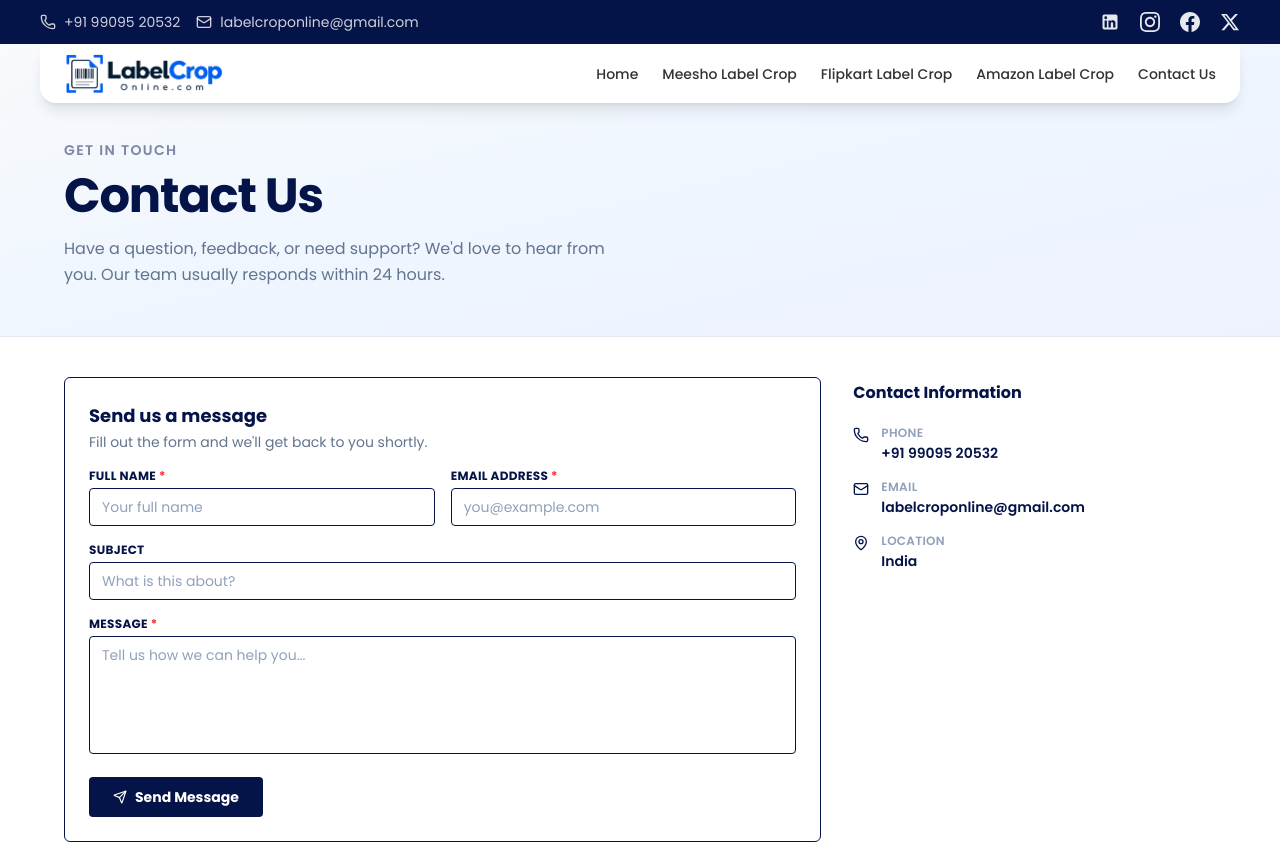
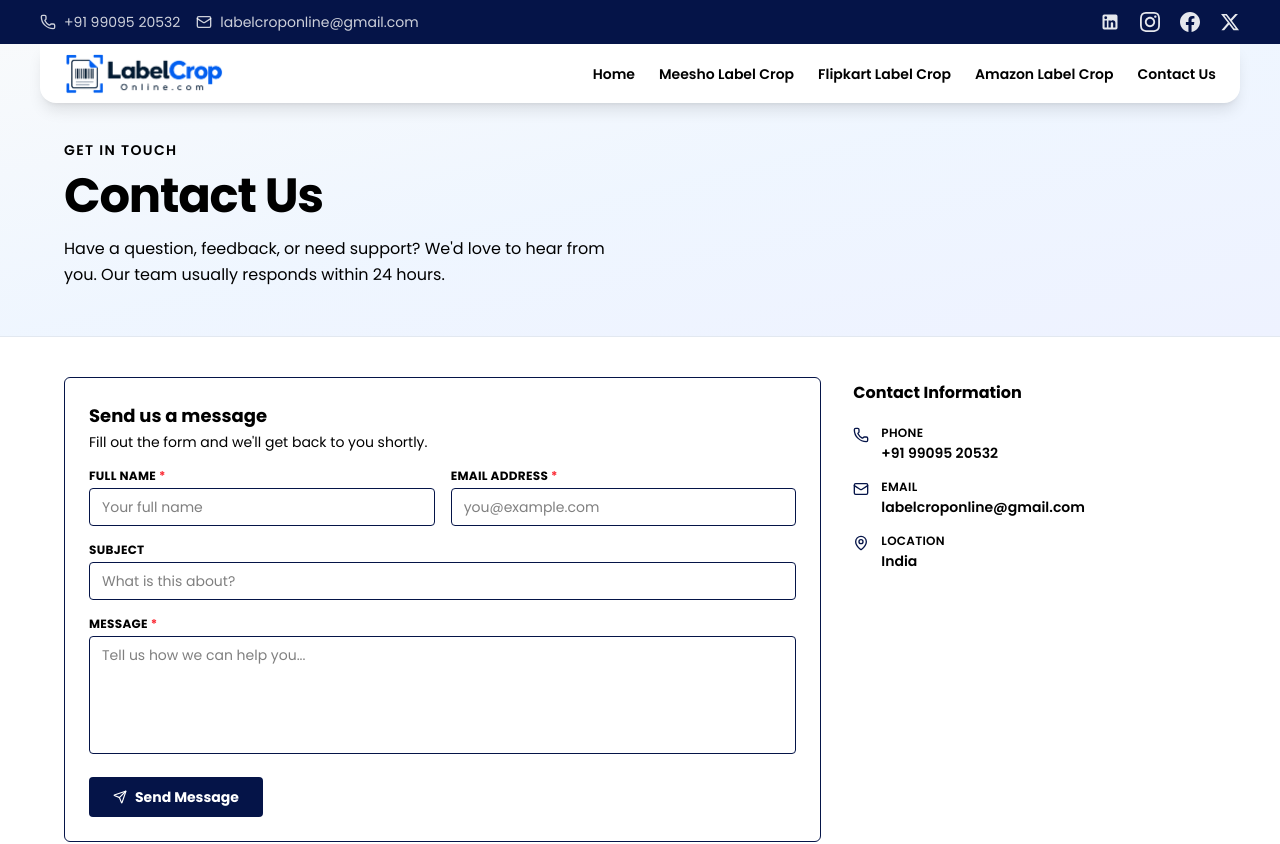
Before and after one commit to Utsavvasani/labelcroponline, a Next.js app: page /contact-us in a window 1280 px wide. Shown: the top 844 px of the page. Built offline with nearby package versions, Linux system fonts and the light colour scheme.

Commit message:
feat: implement foundational application pages including layout, landing, and legal documents

```diff
--- a/src/app/contact-us/page.tsx
+++ b/src/app/contact-us/page.tsx
@@ -25,13 +25,13 @@ export default function ContactUs() {
             {/* ── Hero ── */}
             <div className="bg-gradient-to-br from-slate-50 via-blue-50 to-indigo-50 border-b border-slate-200">
                 <div className="max-w-[1200px] mx-auto px-6 pt-24 pb-12">
-                    <p className="text-sm font-semibold tracking-widest uppercase text-[#051448]/50 mb-3">
+                    <p className="text-sm font-semibold tracking-widest uppercase text-black mb-3">
                         Get in Touch
                     </p>
-                    <h1 className="text-4xl sm:text-5xl font-bold tracking-tight text-[#051448] mb-4">
+                    <h1 className="text-4xl sm:text-5xl font-bold tracking-tight text-black mb-4">
                         Contact Us
                     </h1>
-                    <p className="text-slate-500 text-base max-w-xl leading-relaxed">
+                    <p className="text-black text-base max-w-xl leading-relaxed">
                         Have a question, feedback, or need support? We'd love to hear from
                         you. Our team usually responds within 24 hours.
                     </p>
@@ -47,10 +47,10 @@ export default function ContactUs() {
                         {submitted ? (
                             <div className="flex flex-col items-center justify-center text-center border border-[#051448] rounded-md p-10">
                                 <CheckCircle size={40} className="text-green-600 mb-3" />
-                                <h2 className="text-lg font-bold text-[#051448] mb-2">Message Sent!</h2>
-                                <p className="text-slate-600 text-sm max-w-sm leading-relaxed">
+                                <h2 className="text-lg font-bold text-black mb-2">Message Sent!</h2>
+                                <p className="text-black text-sm max-w-sm leading-relaxed">
                                     Thank you for reaching out. We'll get back to you at{" "}
-                                    <span className="font-semibold text-[#051448]">{formData.email}</span> within 24 hours.
+                                    <span className="font-semibold text-black">{formData.email}</span> within 24 hours.
                                 </p>
                                 <button
                                     onClick={() => { setSubmitted(false); setFormData({ name: "", email: "", subject: "", message: "" }); }}
@@ -65,14 +65,14 @@ export default function ContactUs() {
                                 className="border border-[#051448] rounded-md p-6 space-y-4"
                             >
                                 <div>
-                                    <h2 className="text-lg font-bold text-[#051448] mb-0.5">Send us a message</h2>
-                                    <p className="text-slate-500 text-sm">Fill out the form and we'll get back to you shortly.</p>
+                                    <h2 className="text-lg font-bold text-black mb-0.5">Send us a message</h2>
+                                    <p className="text-black text-sm">Fill out the form and we'll get back to you shortly.</p>
                                 </div>
 
                                 {/* Name + Email */}
                                 <div className="grid sm:grid-cols-2 gap-4">
                                     <div>
-                                        <label className="block text-xs font-bold text-[#051448] uppercase tracking-wide mb-1">
+                                        <label className="block text-xs font-bold text-black uppercase tracking-wide mb-1">
                                             Full Name <span className="text-red-500">*</span>
                                         </label>
                                         <input
@@ -82,11 +82,11 @@ export default function ContactUs() {
                                             onChange={handleChange}
                                             required
                                             placeholder="Your full name"
-                                            className="w-full border border-[#051448] rounded px-3 py-2 text-sm text-[#051448] font-medium placeholder:text-slate-400 placeholder:font-normal focus:outline-none focus:ring-1 focus:ring-[#051448]/30 transition-all bg-white"
+                                            className="w-full border border-[#051448] rounded px-3 py-2 text-sm text-black font-medium placeholder:text-black/50 placeholder:font-normal focus:outline-none focus:ring-1 focus:ring-[#051448]/30 transition-all bg-white"
                                         />
                                     </div>
                                     <div>
-                                        <label className="block text-xs font-bold text-[#051448] uppercase tracking-wide mb-1">
+                                        <label className="block text-xs font-bold text-black uppercase tracking-wide mb-1">
                                             Email Address <span className="text-red-500">*</span>
                                         </label>
                                         <input
@@ -96,14 +96,14 @@ export default function ContactUs() {
                                             onChange={handleChange}
                                             required
                                             placeholder="you@example.com"
-                                            className="w-full border border-[#051448] rounded px-3 py-2 text-sm text-[#051448] font-medium placeholder:text-slate-400 placeholder:font-normal focus:outline-none focus:ring-1 focus:ring-[#051448]/30 transition-all bg-white"
+                                            className="w-full border border-[#051448] rounded px-3 py-2 text-sm text-black font-medium placeholder:text-black/50 placeholder:font-normal focus:outline-none focus:ring-1 focus:ring-[#051448]/30 transition-all bg-white"
                                         />
                                     </div>
                                 </div>
 
                                 {/* Subject */}
                                 <div>
-                                    <label className="block text-xs font-bold text-[#051448] uppercase tracking-wide mb-1">
+                                    <label className="block text-xs font-bold text-black uppercase tracking-wide mb-1">
                                         Subject
                                     </label>
                                     <input
@@ -112,13 +112,13 @@ export default function ContactUs() {
                                         value={formData.subject}
                                         onChange={handleChange}
                                         placeholder="What is this about?"
-                                        className="w-full border border-[#051448] rounded px-3 py-2 text-sm text-[#051448] font-medium placeholder:text-slate-400 placeholder:font-normal focus:outline-none focus:ring-1 focus:ring-[#051448]/30 transition-all bg-white"
+                                        className="w-full border border-[#051448] rounded px-3 py-2 text-sm text-black font-medium placeholder:text-black/50 placeholder:font-normal focus:outline-none focus:ring-1 focus:ring-[#051448]/30 transition-all bg-white"
                                     />
                                 </div>
 
                                 {/* Message */}
                                 <div>
-                                    <label className="block text-xs font-bold text-[#051448] uppercase tracking-wide mb-1">
+                                    <label className="block text-xs font-bold text-black uppercase tracking-wide mb-1">
                                         Message <span className="text-red-500">*</span>
                                     </label>
                                     <textarea
@@ -128,7 +128,7 @@ export default function ContactUs() {
                                         required
                                         rows={5}
                                         placeholder="Tell us how we can help you..."
-                                        className="w-full border border-[#051448] rounded px-3 py-2 text-sm text-[#051448] font-medium placeholder:text-slate-400 placeholder:font-normal focus:outline-none focus:ring-1 focus:ring-[#051448]/30 transition-all resize-none bg-white"
+                                        className="w-full border border-[#051448] rounded px-3 py-2 text-sm text-black font-medium placeholder:text-black/50 placeholder:font-normal focus:outline-none focus:ring-1 focus:ring-[#051448]/30 transition-all resize-none bg-white"
                                     />
                                 </div>
 
@@ -156,13 +156,13 @@ export default function ContactUs() {
 
                     {/* ── Contact Info — Right (1/3) ── */}
                     <aside className="lg:col-span-1 flex flex-col gap-5 pt-1">
-                        <h2 className="text-base font-bold text-[#051448]">Contact Information</h2>
+                        <h2 className="text-base font-bold text-black">Contact Information</h2>
                         <div className="space-y-4">
                             <a href="tel:+919909520532" className="flex items-start gap-3 group">
                                 <Phone size={16} className="text-[#051448] mt-0.5 flex-shrink-0" />
                                 <div>
-                                    <p className="text-xs font-semibold uppercase tracking-wide text-slate-400 mb-0.5">Phone</p>
-                                    <p className="text-[#051448] font-semibold text-sm group-hover:opacity-70 transition-opacity">
+                                    <p className="text-xs font-semibold uppercase tracking-wide text-black mb-0.5">Phone</p>
+                                    <p className="text-black font-semibold text-sm group-hover:opacity-70 transition-opacity">
                                         +91 99095 20532
                                     </p>
                                 </div>
@@ -170,8 +170,8 @@ export default function ContactUs() {
                             <a href="mailto:labelcroponline@gmail.com" className="flex items-start gap-3 group">
                                 <Mail size={16} className="text-[#051448] mt-0.5 flex-shrink-0" />
                                 <div>
-                                    <p className="text-xs font-semibold uppercase tracking-wide text-slate-400 mb-0.5">Email</p>
-                                    <p className="text-[#051448] font-semibold text-sm group-hover:opacity-70 transition-opacity break-all">
+                                    <p className="text-xs font-semibold uppercase tracking-wide text-black mb-0.5">Email</p>
+                                    <p className="text-black font-semibold text-sm group-hover:opacity-70 transition-opacity break-all">
                                         labelcroponline@gmail.com
                                     </p>
                                 </div>
@@ -179,8 +179,8 @@ export default function ContactUs() {
                             <div className="flex items-start gap-3">
                                 <MapPin size={16} className="text-[#051448] mt-0.5 flex-shrink-0" />
                                 <div>
-                                    <p className="text-xs font-semibold uppercase tracking-wide text-slate-400 mb-0.5">Location</p>
-                                    <p className="text-[#051448] font-semibold text-sm">India</p>
+                                    <p className="text-xs font-semibold uppercase tracking-wide text-black mb-0.5">Location</p>
+                                    <p className="text-black font-semibold text-sm">India</p>
                                 </div>
                             </div>
                         </div>
--- a/src/components/layout/navbar.tsx
+++ b/src/components/layout/navbar.tsx
@@ -185,7 +185,7 @@ export function Navbar() {
             </Link>
 
             {/* Desktop Navigation Links */}
-            <ul className="text-[#333333] hidden space-x-6 text-sm font-medium md:flex">
+            <ul className="text-black hidden space-x-6 text-sm font-semibold md:flex">
               <li className="hover:text-[#051448] cursor-pointer transition-colors">
                 <Link href="/">Home</Link>
               </li>
```
Also changed, not shown: src/app/about-us/page.tsx (+9 -9 lines), src/app/page.tsx (+9 -18 lines), src/app/privacy-policy/page.tsx (+14 -9 lines), src/app/terms-and-conditions/page.tsx (+9 -9 lines).
